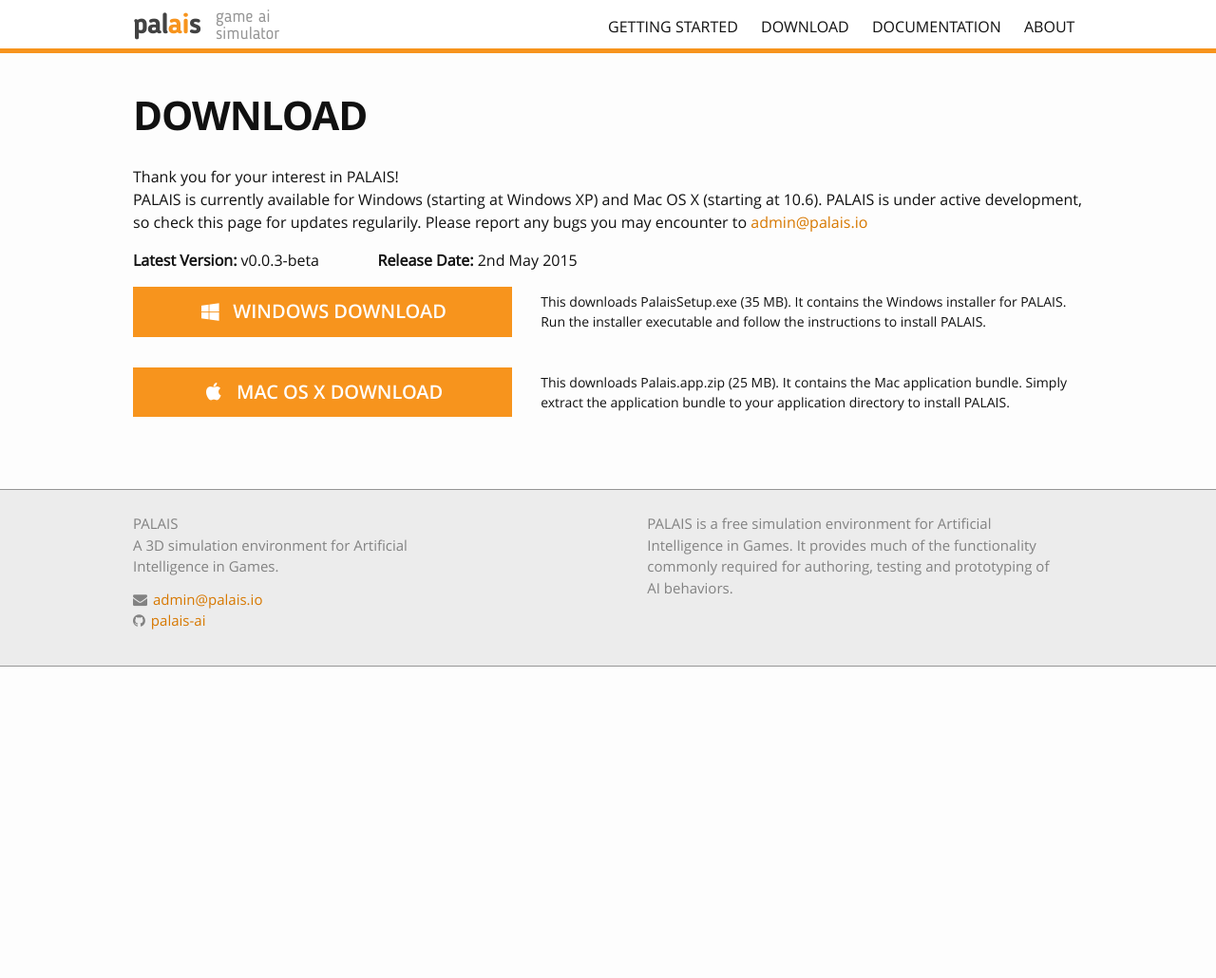
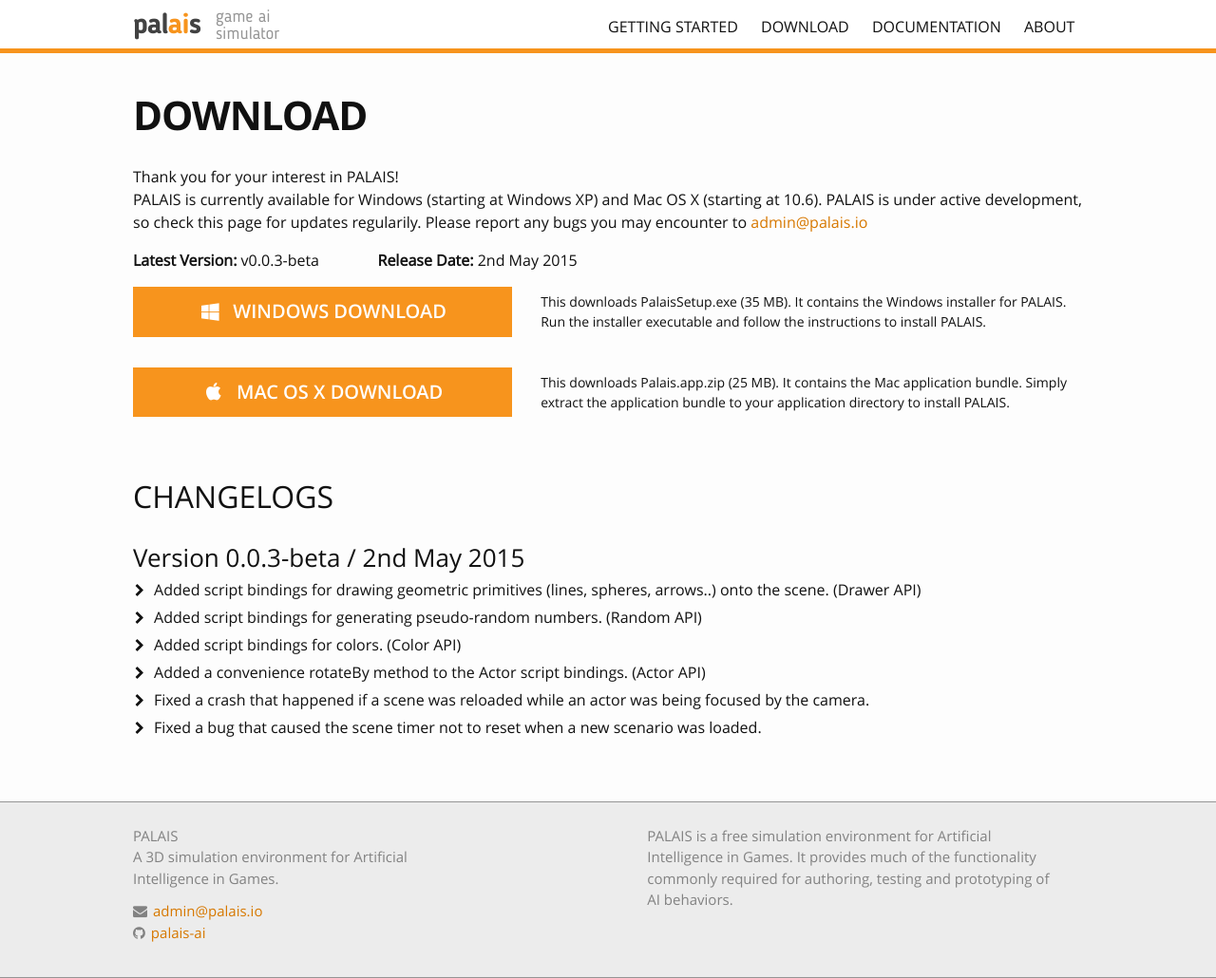
Before and after one commit to palais-ai/palais-ai.github.io, a Jekyll site: the page built from DOWNLOAD.md, in a window 1280 px wide and 1030 px high. Shown: the whole window at 95% size. Built offline with Jekyll 4.4.1, drawn with Linux system fonts in a browser that asks for light colours.

Commit message:
added changelogs

```diff
--- a/DOWNLOAD.md
+++ b/DOWNLOAD.md
@@ -43,4 +43,20 @@
 			ga('send', 'event', 'button', 'click', 'mac_download', 1);
 		});
 	</script>
+
+	<div class="row">
+		<div class="col-md-12">
+			<h2>Changelogs</h2>
+
+			<h3>Version 0.0.3-beta / 2nd May 2015</h3>
+			<ul>
+				<li>Added script bindings for drawing geometric primitives (lines, spheres, arrows..) onto the scene. (Drawer API)</li>
+				<li>Added script bindings for generating pseudo-random numbers. (Random API)</li>
+				<li>Added script bindings for colors. (Color API)</li>
+				<li>Added a convenience rotateBy method to the Actor script bindings. (Actor API)</li>
+				<li>Fixed a crash that happened if a scene was reloaded while an actor was being focused by the camera.</li>
+				<li>Fixed a bug that caused the scene timer not to reset when a new scenario was loaded.</li>
+			</ul>
+		</div>
+	</div>
 </div>
--- a/_sass/_layout.scss
+++ b/_sass/_layout.scss
@@ -6,6 +6,20 @@
 h1, h2 {
     margin: 34px 0;
     text-transform: uppercase;
+}
+
+.download ul > li {
+  list-style-type: none;
+  margin: 5px 0;
+
+  &:before {
+      font-family: 'FontAwesome';
+      content: '\f054';
+      font-size: 14px;
+      margin: 0 5px 0 -15px;
+      color: #111;
+      padding: 0 5px;
+  }
 }
 
 pre,
```
